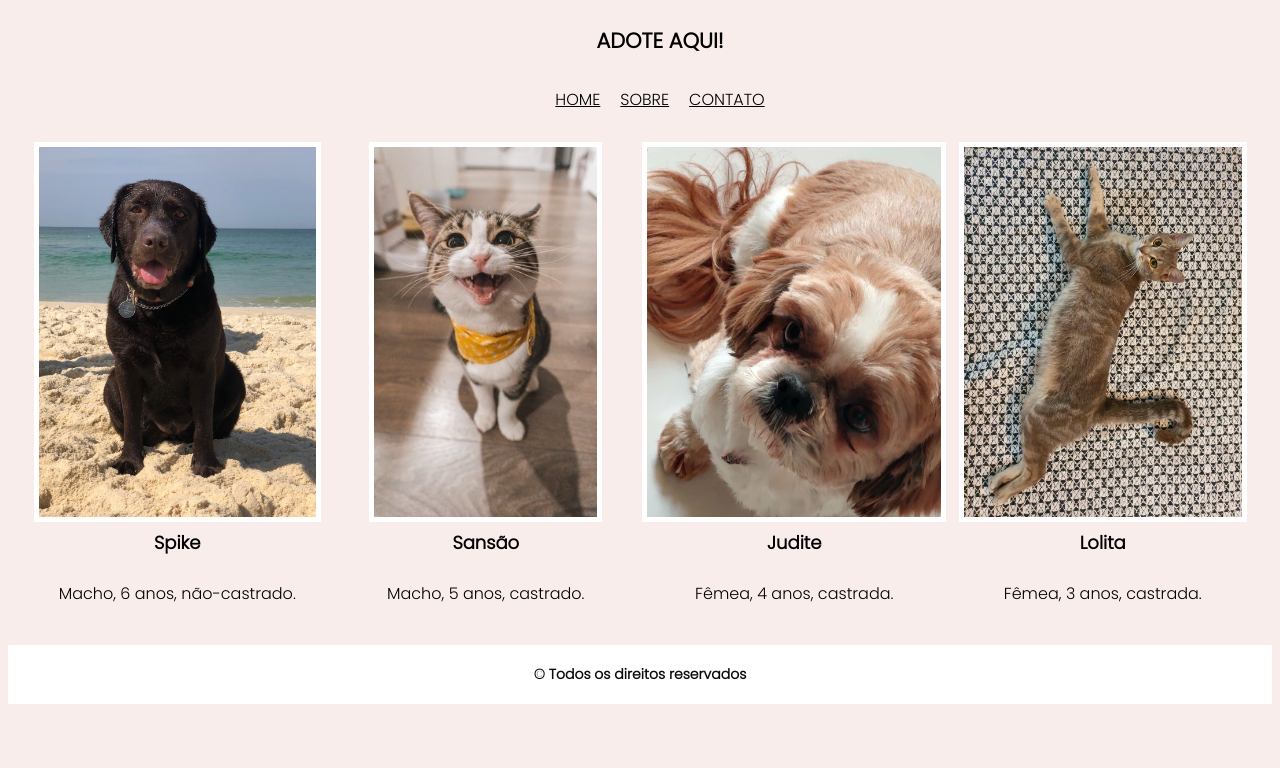
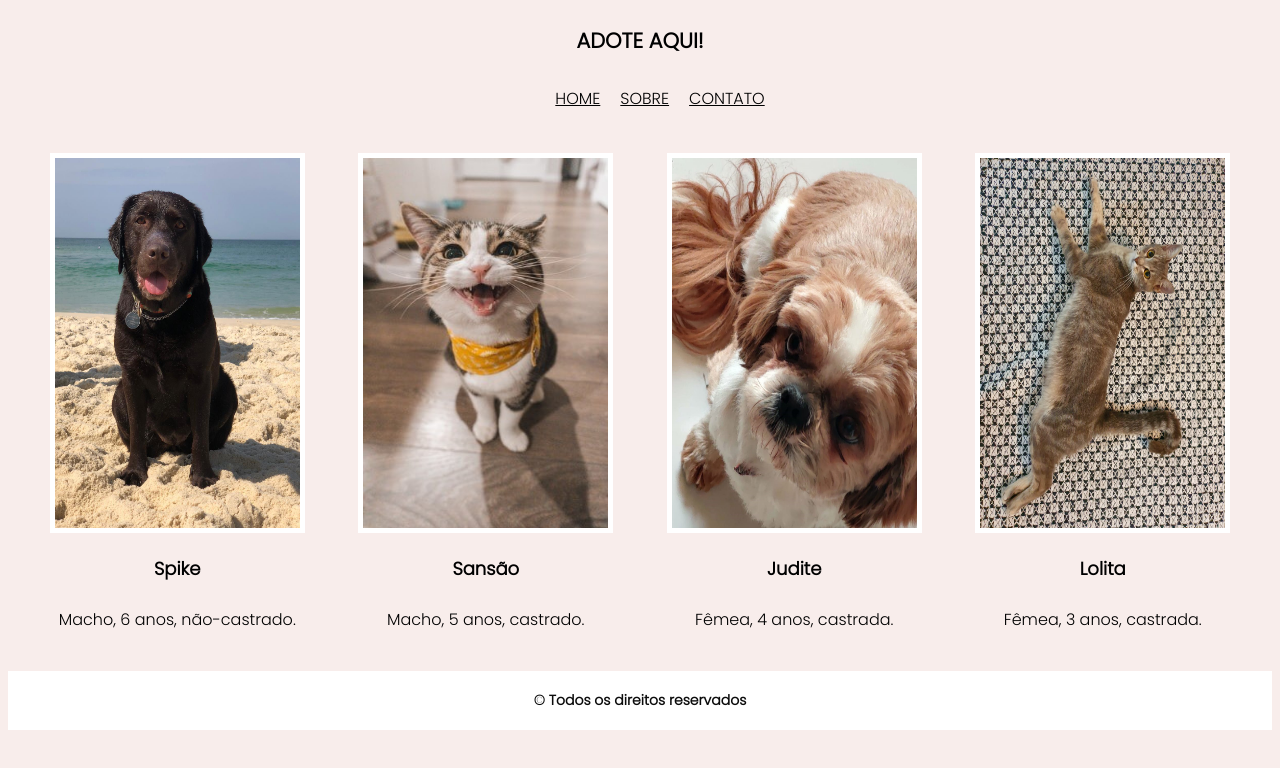
Before and after one commit to luizzzabiassi/adote-aqui, a plain HTML site: page index.html in a window 1280 px wide. Drawn offline with Linux system fonts and the light colour scheme.

Commit message:
melhorias css

```diff
--- a/style.css
+++ b/style.css
@@ -6,14 +6,12 @@ body{
 .container{
     display: flex;
     flex-direction: column;
-    justify-content: space-between;
     font-size: 12px;
+    margin: 0 auto;
     text-transform: uppercase;
-    margin: 2px;
 }
 
 .logo{
-    margin-left: 40px;
     font-size: 14px;
     color: black;
     text-align: center;
@@ -28,9 +26,8 @@ body{
 }
 
 #menu ul{
+    display: flex;
     justify-content: center;
-    display: flex;
-    margin: 3px;
     border-radius: 5px;
 }
 
@@ -40,7 +37,6 @@ body{
 
 #menu ul li a{
     color: black;
-    display: inline-block;
     padding: 10px;
     font-size: 16px;
 }
@@ -58,8 +54,10 @@ body{
 }
 
 .imagem img{
+    width: 245px;
     height: 370px;
     border: 5px solid white;
+    margin: 15px;
 }
 
 .imagem img:hover{
@@ -92,7 +90,7 @@ footer{
     font-size: 14px;
 }
 
-@media only screen and (max-width: 700px){
+@media only screen and (max-width: 650px){
     .logo{
         display: none;
     }
@@ -108,3 +106,9 @@ footer{
         width: 100%;
     }
 }
+
+@media only screen and (max-width: 650px){
+    .imagem{
+        flex-direction: column;
+    }
+}
```
